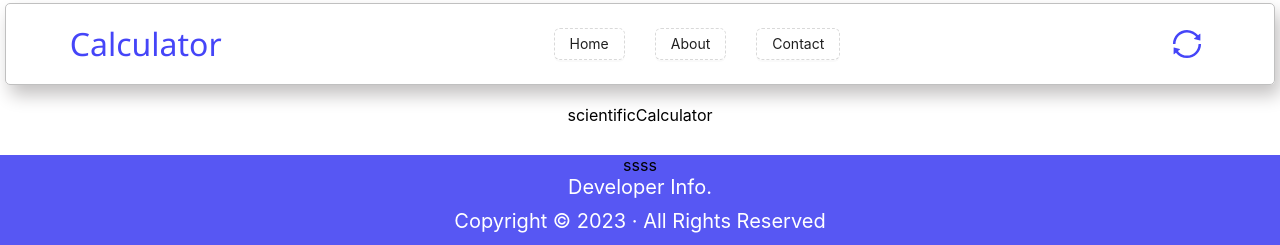
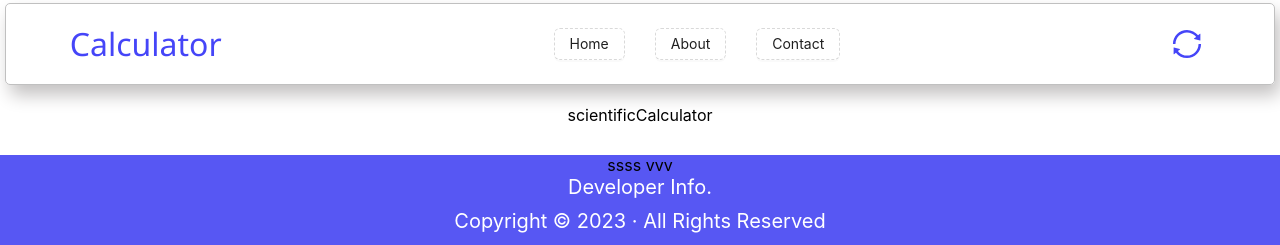
Before and after one commit to akashsdk/calculator, a React (Create React App) app: page /scientific-calculator in a window 1280 px wide. Shown: the top 245 px of the page. Built offline with nearby package versions, Linux system fonts and the light colour scheme.

Commit message:
Update Footer.js

```diff
--- a/src/Component/Footer.js
+++ b/src/Component/Footer.js
@@ -4,7 +4,7 @@ import './Footer.css';
 export default function Footer() {
   return (
     <div className='footerBody'>
-        <div>ssss</div>
+        <div>ssss vvv</div>
         <a href='https://tasnim-shahriar-akash.web.app/' className='footerATage'>Developer Info.</a>
         <p className='footerDownP'>Copyright © 2023 · All Rights Reserved</p>
     </div>
```
